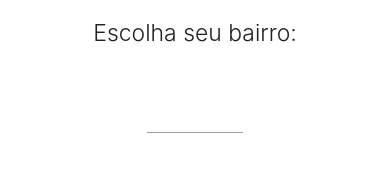
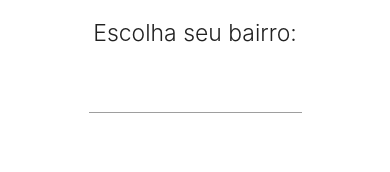
Before and after one commit to myhro/temagua, a plain HTML site: page index.html in a window 390 px wide. Shown: the part 200-372 px from the top of the page. Drawn offline with Linux system fonts and the light colour scheme.

Commit message:
Fix search input size on mobile

```diff
--- a/index.html
+++ b/index.html
@@ -12,9 +12,7 @@
       <h1 class="header center light-blue-text">Tem água hoje?</h1>
       <div class="row center">
         <h5 class="header col s12 light">Escolha seu bairro:</h5>
-      </div>
-      <div class="row center">
-        <div class="input-field col s4 offset-s4">
+        <div class="input-field col l4 offset-l4 s8 offset-s2">
           <input type="text" id="neighborhood-input" class="autocomplete" onchange="checkNeighborhood()" onfocus="clearSearch()">
         </div>
       </div>
```
